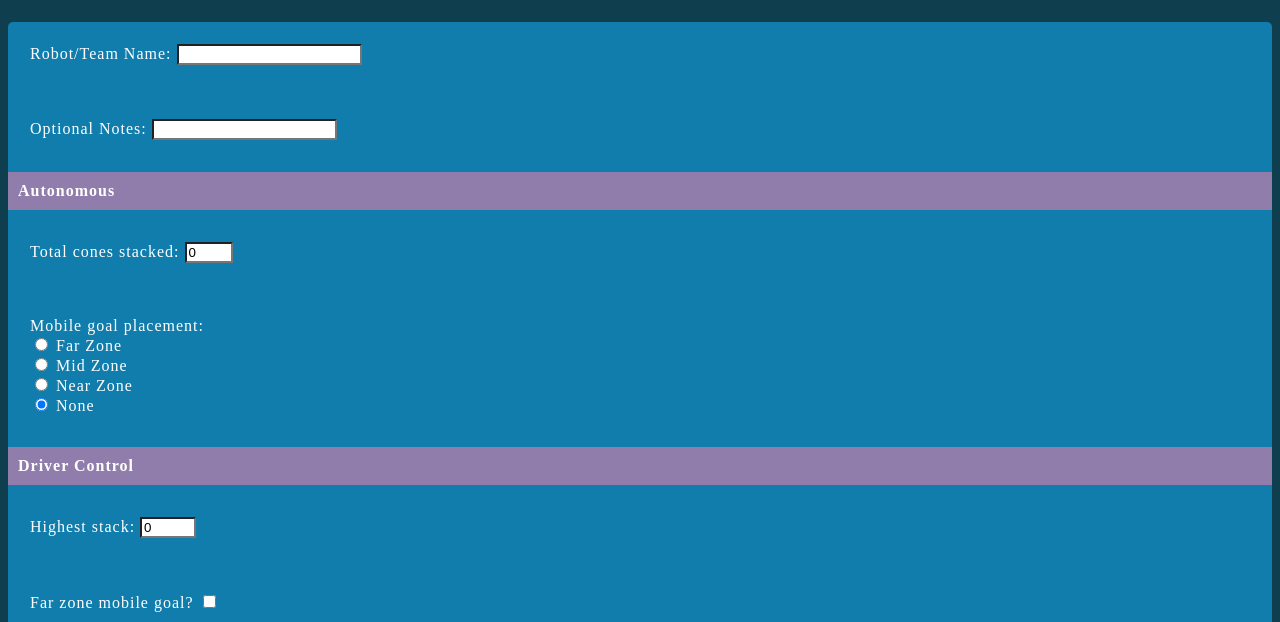
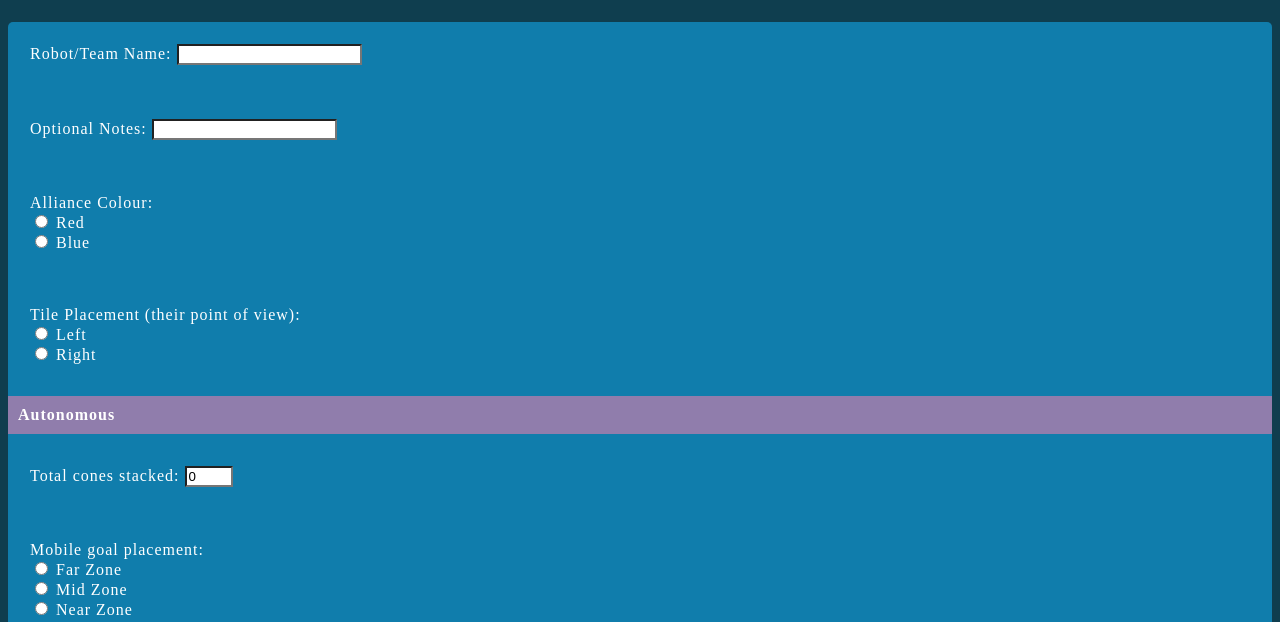
Before and after one commit to Flaero/seahawk-scouter, a Flask app: template templates/scouting.html in a window 1280 px wide. Shown: the part 58-680 px from the top of the page. Run offline with Flask 2, Linux system fonts and the light colour scheme; the template is opened without the code that fills it, so the values that code supplies are empty; parts of the project's set-up code (start-up, migrations or seed data) failed here and were passed over.

Commit message:
Add inputs for alliance color and placement side

```diff
--- a/templates/scouting.html
+++ b/templates/scouting.html
@@ -13,6 +13,16 @@
     </div>
     <div class="box">
       Optional Notes: <input type="text" name="notes">
+    </div>
+    <div class="box">
+      Alliance Colour:<br>
+      <input type="radio" name="color" value="red"> Red<br>
+      <input type="radio" name="color" value="blue"> Blue<br>
+    </div>
+    <div class="box">
+      Tile Placement (their point of view):<br>
+      <input type="radio" name="side" value="left"> Left<br>
+      <input type="radio" name="side" value="right"> Right<br>
     </div>
     <div class="titlebox">Autonomous</div>
     <div class="box">
```
